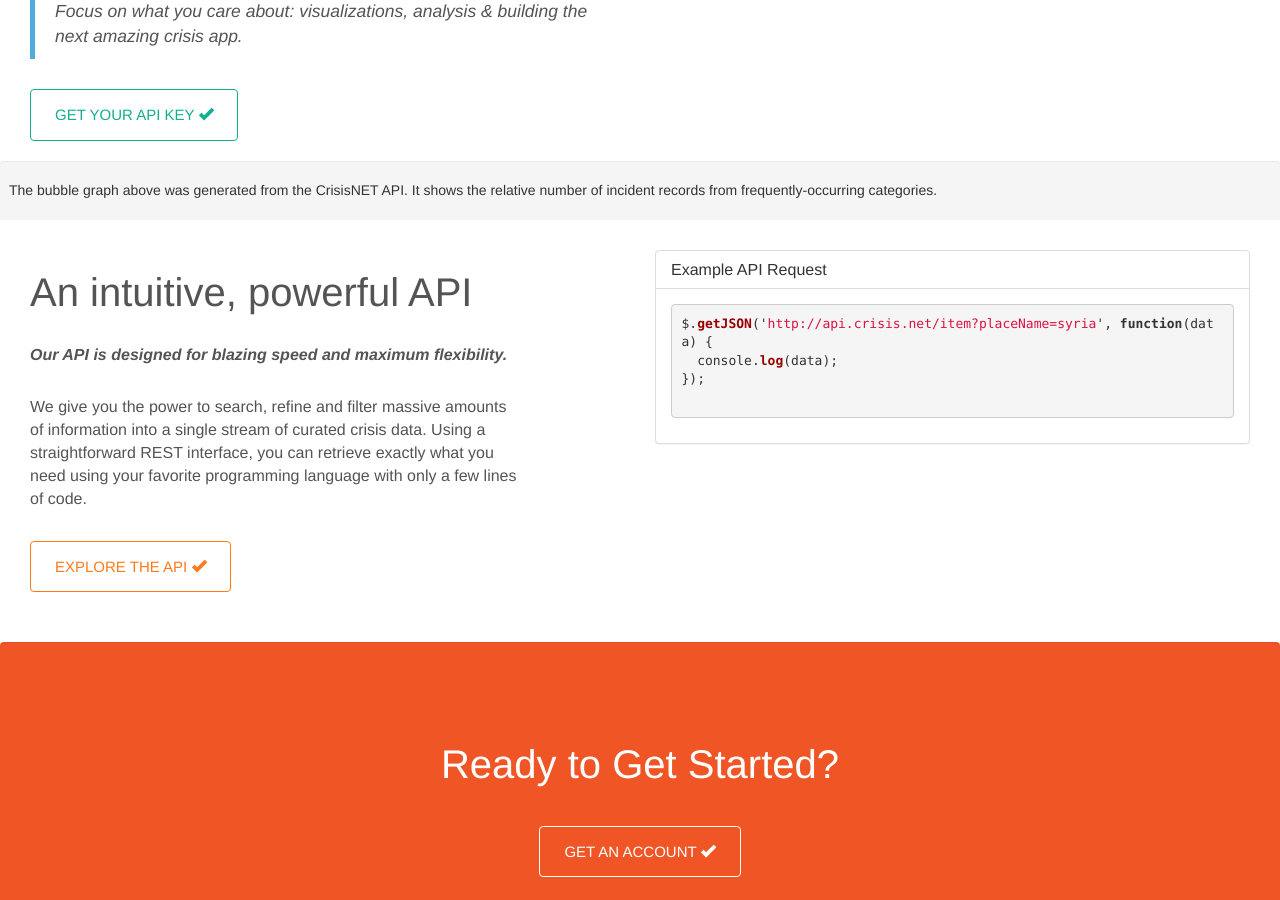
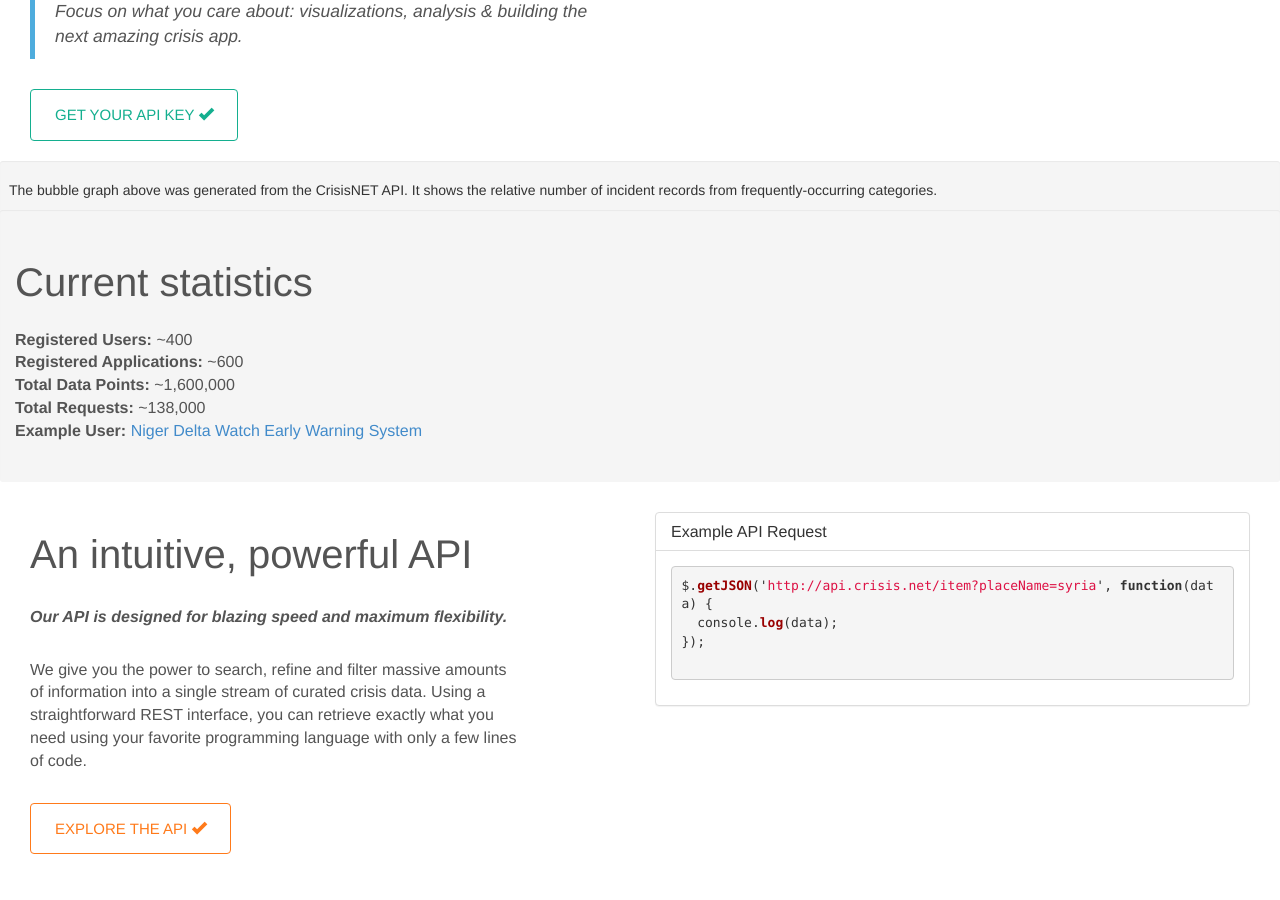
Before and after one commit to ushahidi/cnpublic, a Jekyll site: the page built from index.html, in a window 1280 px wide and 900 px high, scrolled down 640 px. Built offline with Jekyll 4.4.1, drawn with Linux system fonts in a browser that asks for light colours; Markdown is read by kramdown in place of the engine named in the settings.

Commit message:
adding stats

```diff
--- a/index.html
+++ b/index.html
@@ -55,7 +55,17 @@
   </ul>
 </div>
 -->
-
+<div class="well well-sm tight-top row content">
+   <p></p><h2>Current statistics</h2>
+  <ul class="list-unstyled">
+    <li><strong>Registered Users:</strong> ~400</li>
+    <li><strong>Registered Applications:</strong> ~600</li>
+    <li><strong>Total Data Points:</strong> ~1,600,000</li>
+    <li><strong>Total Requests:</strong> ~138,000</li>
+    <li><strong>Example User:</strong> <a href="http://stakeholderdemocracy.org/nigerdeltawatch/page/index/4">Niger Delta Watch Early Warning System</a></li>
+  </ul>
+  <p></p>
+</div>
 
 <div class="row content">
   <div class="col-md-5">
```
